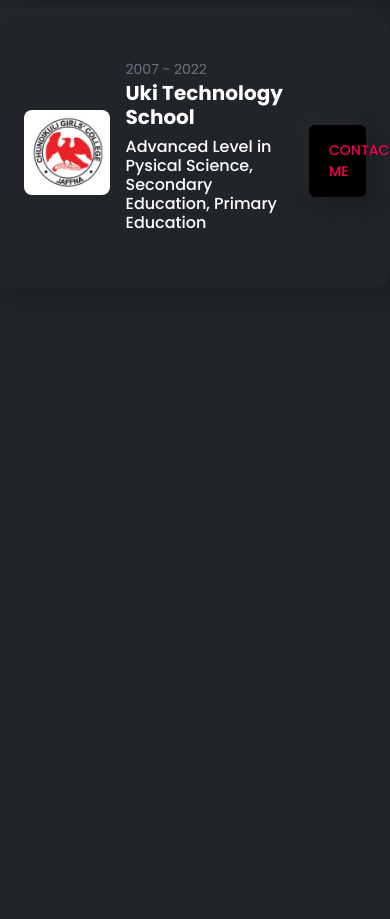
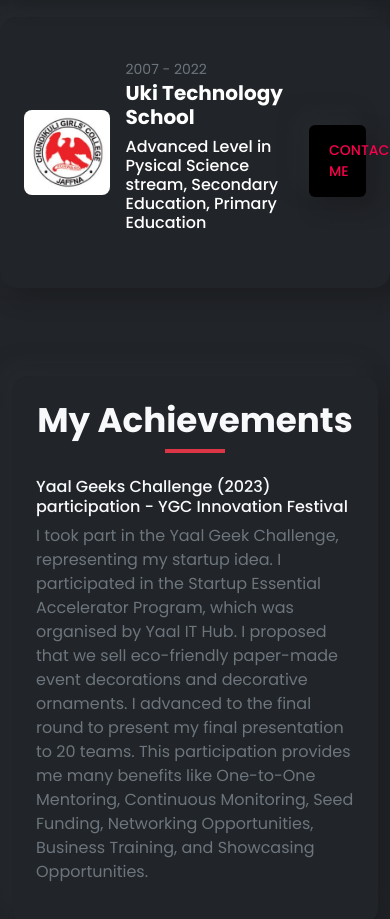
Before and after one commit to Deniya-Edwinraj/Deniya-Edwinaj-Portfolio, a React (Vite) app: page /about in a window 390 px wide. Shown: the part 4800-5719 px from the top of the page. Before the commit the page ends 5208 px from the top, so only its background shows below. Built offline with nearby package versions, Linux system fonts and the light colour scheme.

Commit message:
achievements

```diff
--- a/src/Constants/Data.jsx
+++ b/src/Constants/Data.jsx
@@ -132,7 +132,7 @@ export const educationData = [
   {
     year: "2007 - 2022",
     title: "Uki Technology School",
-    role: "Advanced Level in Pysical Science, Secondary Education, Primary Education",
+    role: "Advanced Level in Pysical Science stream, Secondary Education, Primary Education",
     imageSrc: education1,
   },
 ];
--- a/src/Pages/About.jsx
+++ b/src/Pages/About.jsx
@@ -234,6 +234,41 @@ export default function About() {
             ))}
           </div>
         </div>
+
+        {/* Right Column */}
+        <motion.div
+          initial={{ opacity: 0, x: 50 }}
+          whileInView={{ opacity: 1, x: 0 }}
+          transition={{ duration: 0.5 }}
+          className="col-md-12"
+        >
+          <div className="shadow-box rounded-4 mt-3 p-4 justify-content-center align-items-center text-center">
+            <h1 className="display-4 fw-bold">My Achievements</h1>
+
+            {/* Centered red line */}
+            <div
+              className="bg-danger mx-auto"
+              style={{ width: "60px", height: "4px" }}
+            ></div>
+
+            <h6 className="card-title text-light text-start mt-4">
+              Yaal Geeks Challenge (2023) participation - YGC Innovation
+              Festival
+            </h6>
+
+            <p className="fs-6 text-secondary text-start mt-2">
+              I took part in the Yaal Geek Challenge, representing my startup
+              idea. I participated in the Startup Essential Accelerator Program,
+              which was organised by Yaal IT Hub. I proposed that we sell
+              eco-friendly paper-made event decorations and decorative
+              ornaments. I advanced to the final round to present my final
+              presentation to 20 teams. This participation provides me many
+              benefits like One-to-One Mentoring, Continuous Monitoring, Seed
+              Funding, Networking Opportunities, Business Training, and
+              Showcasing Opportunities.
+            </p>
+          </div>
+        </motion.div>
       </div>
     </section>
   );
--- a/src/Pages/Contact.jsx
+++ b/src/Pages/Contact.jsx
@@ -50,24 +50,23 @@ export default function Contact() {
       name: "GitHub",
       icon: <FaGithub />,
       bg: "bg-danger",
-      url: "https://github.com/your-username",
+      url: "https://github.com/Deniya-Edwinraj",
     },
     {
       id: 2,
       name: "LinkedIn",
       icon: <FaLinkedinIn />,
       bg: "bg-danger",
-      url: "https://www.linkedin.com/in/your-profile",
+      url: "https://www.linkedin.com/in/deniya-edwinraj/",
     },
     {
       id: 3,
       name: "Medium",
       icon: <FaMedium />,
       bg: "bg-danger",
-      url: "https://medium.com/@your-profile",
+      url: "https://medium.com/@deniyaedwinraj",
     },
   ];
-
 
   const [hoveredIndex, setHoveredIndex] = useState(null);
 
--- a/src/Pages/Home.jsx
+++ b/src/Pages/Home.jsx
@@ -64,19 +64,22 @@ export default function Home() {
       id: 1,
       name: "GitHub",
       icon: <FaGithub />,
-      url: "https://github.com/your-username",
+      bg: "bg-danger",
+      url: "https://github.com/Deniya-Edwinraj",
     },
     {
       id: 2,
       name: "LinkedIn",
       icon: <FaLinkedinIn />,
-      url: "https://www.linkedin.com/in/your-profile",
+      bg: "bg-danger",
+      url: "https://www.linkedin.com/in/deniya-edwinraj/",
     },
     {
       id: 3,
       name: "Medium",
       icon: <FaMedium />,
-      url: "https://medium.com/@your-profile",
+      bg: "bg-danger",
+      url: "https://medium.com/@deniyaedwinraj",
     },
   ];
 
```
